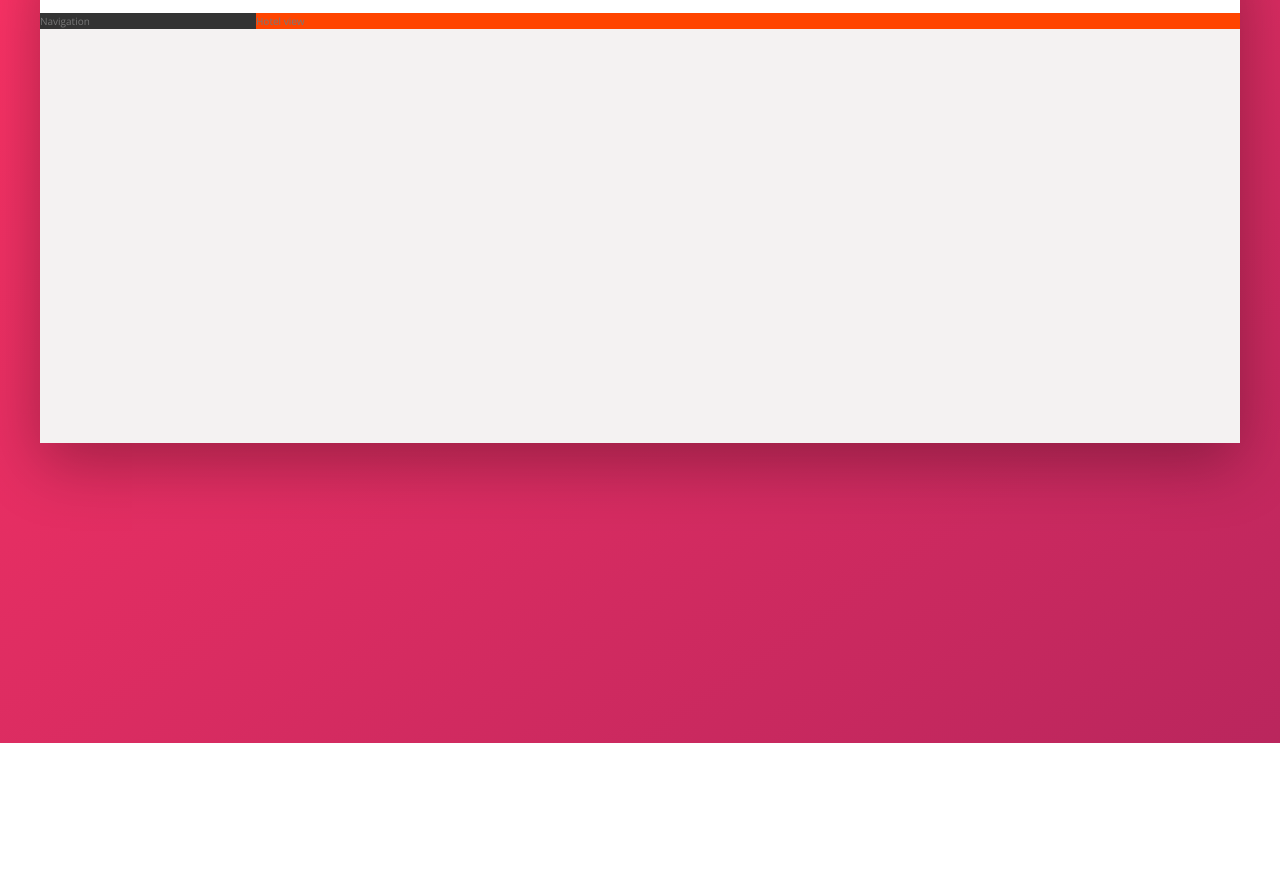
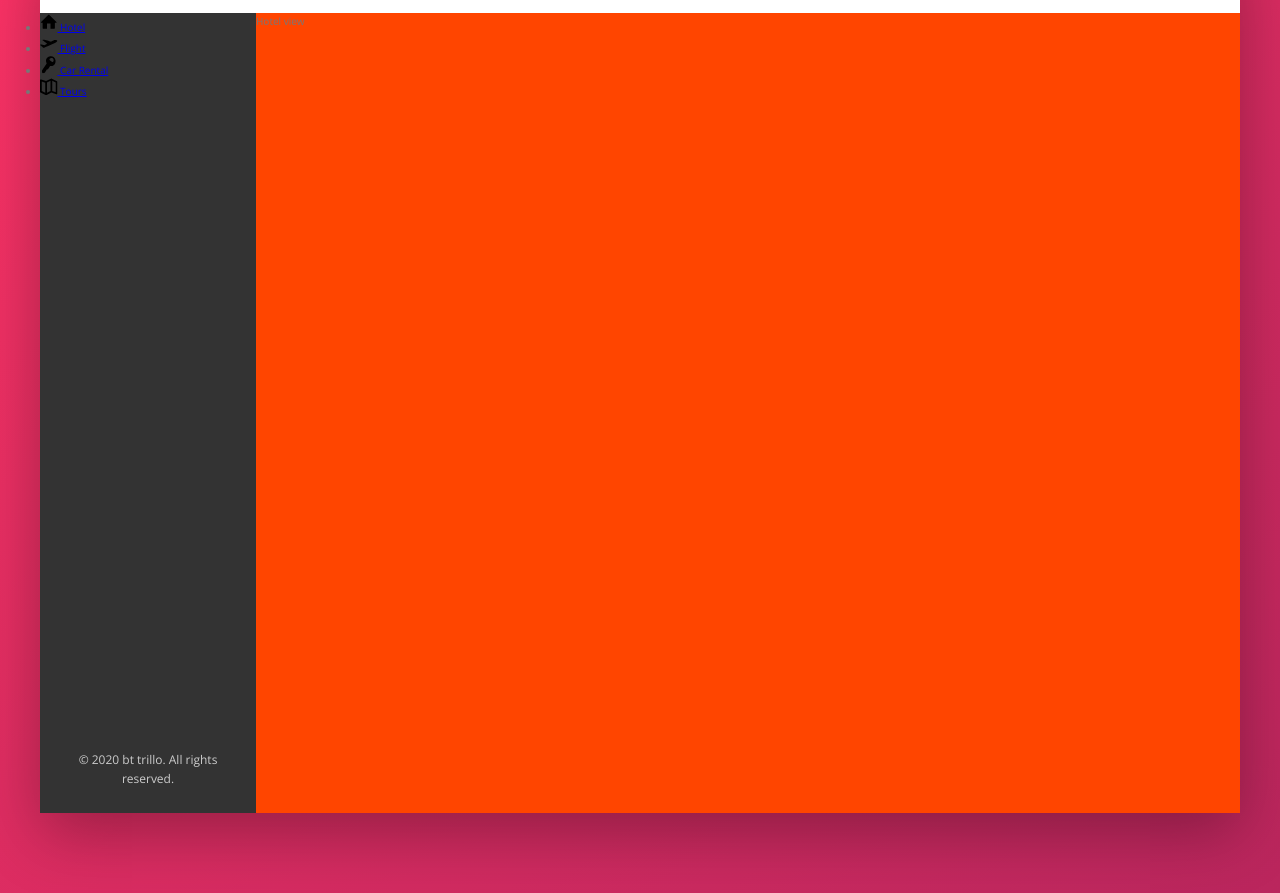
Before and after one commit to stacon/Udemy_Advanced_CSS_and_SASS, a website: page Trillo/index.html in a window 1280 px wide. Shown: the part 137-1030 px from the top of the page. Before the commit the page ends 880 px from the top, so only its background shows below. Drawn offline with nearby package versions, Linux system fonts and the light colour scheme.

Commit message:
78. Building the Navigation - Part 1

```diff
--- a/Trillo/index.html
+++ b/Trillo/index.html
@@ -44,8 +44,46 @@
 
           <div class="content">
             <nav class="sidebar">
-              Navigation
+              <ul class="side-nav">
+                <li class="side-nav__item">
+                  <a href="#" class="side-nav__link">
+                    <svg class="side-nav__icon">
+                      <use xlink:href="img/sprite.svg#icon-home"></use>
+                    </svg>
+                    <span>Hotel</span>
+                  </a>
+                </li>
+                <li class="side-nav__item">
+                  <a href="#" class="side-nav__link">
+                    <svg class="side-nav__icon">
+                      <use xlink:href="img/sprite.svg#icon-aircraft-take-off"></use>
+                    </svg>
+                    <span>Flight</span>
+                  </a>
+                </li>
+                <li class="side-nav__item">
+                  <a href="#" class="side-nav__link">
+                    <svg class="side-nav__icon">
+                      <use xlink:href="img/sprite.svg#icon-key"></use>
+                    </svg>
+                    <span>Car Rental</span>
+                  </a>
+                </li>
+                <li class="side-nav__item">
+                  <a href="#" class="side-nav__link">
+                    <svg class="side-nav__icon">
+                      <use xlink:href="img/sprite.svg#icon-map"></use>
+                    </svg>
+                    <span>Tours</span>
+                  </a>
+                </li>
+              </ul>
+
+              <div class="legal">
+                &copy; 2020 bt trillo. All rights reserved.
+              </div>
             </nav>
+
             <main class="hotel-view">
               Hotel view
             </main>
--- a/Trillo/sass/_components.scss
+++ b/Trillo/sass/_components.scss
@@ -115,3 +115,31 @@
         margin-right: 1rem;
     }
 }
+
+/////////////////////////////////////
+// SIDE NAVIGATION
+
+.side-nav {
+  &__item {
+
+  }
+
+  &__link {
+
+  }
+
+  &__icon {
+    width: 1.75rem;
+    height: 1.75rem;
+  }
+}
+
+/////////////////////////////////////
+// lEGAL
+
+.legal {
+  font-size: 1.2rem;
+  color: var(--color-grey-light-4);
+  text-align: center;
+  padding: 2.5rem;
+}
--- a/Trillo/sass/_layout.scss
+++ b/Trillo/sass/_layout.scss
@@ -25,9 +25,18 @@
 .sidebar {
   background-color: var(--color-grey-dark-1);
   flex: 0 0 18%;
+
+  display: flex;
+  flex-direction: column;
+  justify-content: space-between;
 }
 
 .hotel-view {
+  background-color: #FFF;
+
+  // TEST
   background-color: orangered;
+
+  height: 80rem;
   flex: 1;
 }
```
Also changed, not shown: Trillo/css/style.css.
